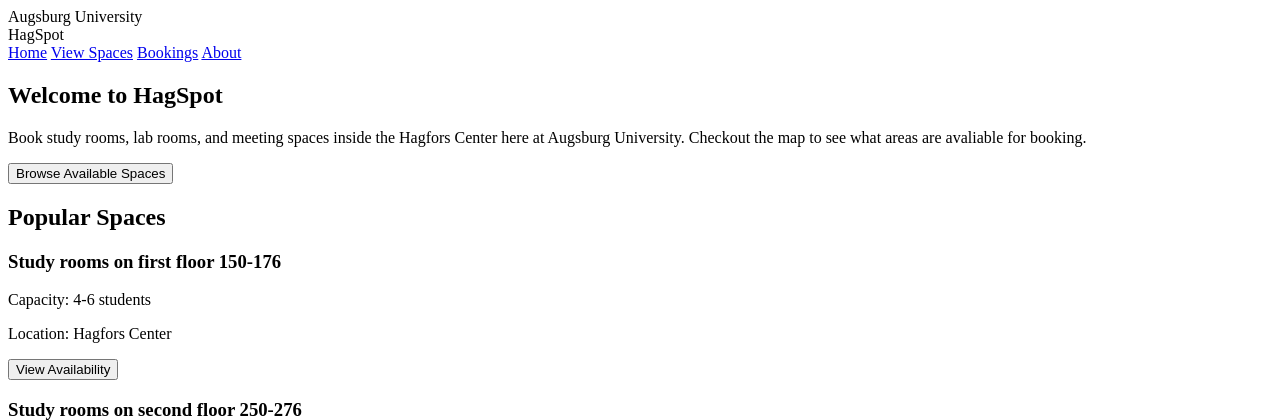
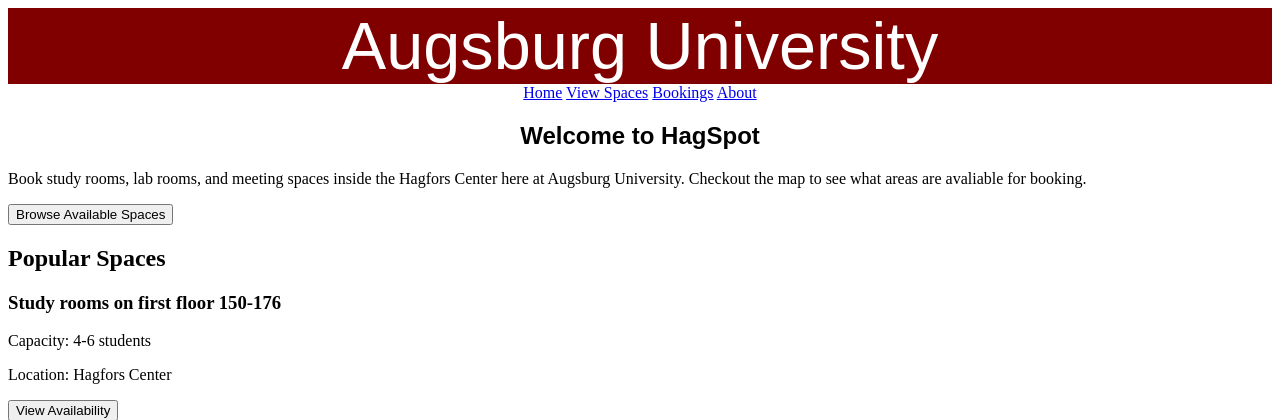
Before and after one commit to abdikarim19/hagspot, a PHP site: page / in a window 1280 px wide. Shown: the top 420 px of the page. Run offline with PHP 8.4, Linux system fonts and the light colour scheme.

Commit message:
Adding some styling to css and a few edits to the html file

```diff
--- a/hagspotstyle.css
+++ b/hagspotstyle.css
@@ -2,3 +2,21 @@
 hagspotstyle.css
 Group: Emily Y Adonai B. Diana M. Abdikarim M.
 */
+
+/* Center the header and make it more readable*/
+h1{
+	text-align: center;
+	/*background-color: rgb(128,0,0);*/
+	color: black;
+	font-family: Arial, sans-serif;
+}
+nav{
+	text-align: center;
+}
+header{
+	text-align: center;
+	background-color: rgb(128,0,0);
+	color: white;
+	font-family: Arial, sans-serif;
+	font-size: 50pt;
+}
--- a/index.html
+++ b/index.html
@@ -4,9 +4,9 @@
 <!DOCTYPE html>
 <html lang="en">
 <head>
-<meta charset="UTF-8">
-<title>HagSpot | Augsburg University</title> <!-- title for our page-->
-<link rel="stylesheet" href="css/hagspotstyle.css">
+	<link href="hagspotstyle.css" rel="stylesheet" >
+	<meta charset="UTF-8">
+	<title>HagSpot | Augsburg University</title> <!-- title for our page-->
 </head>
 
 <!-- headers-->
@@ -14,10 +14,10 @@
     <div class="header-left">
         Augsburg University
     </div>
-
+	<!--
     <div class="header-right">
         HagSpot
-    </div>
+    </div> -->
 
 </header>
 <!-- naviagations for different options -->
```
